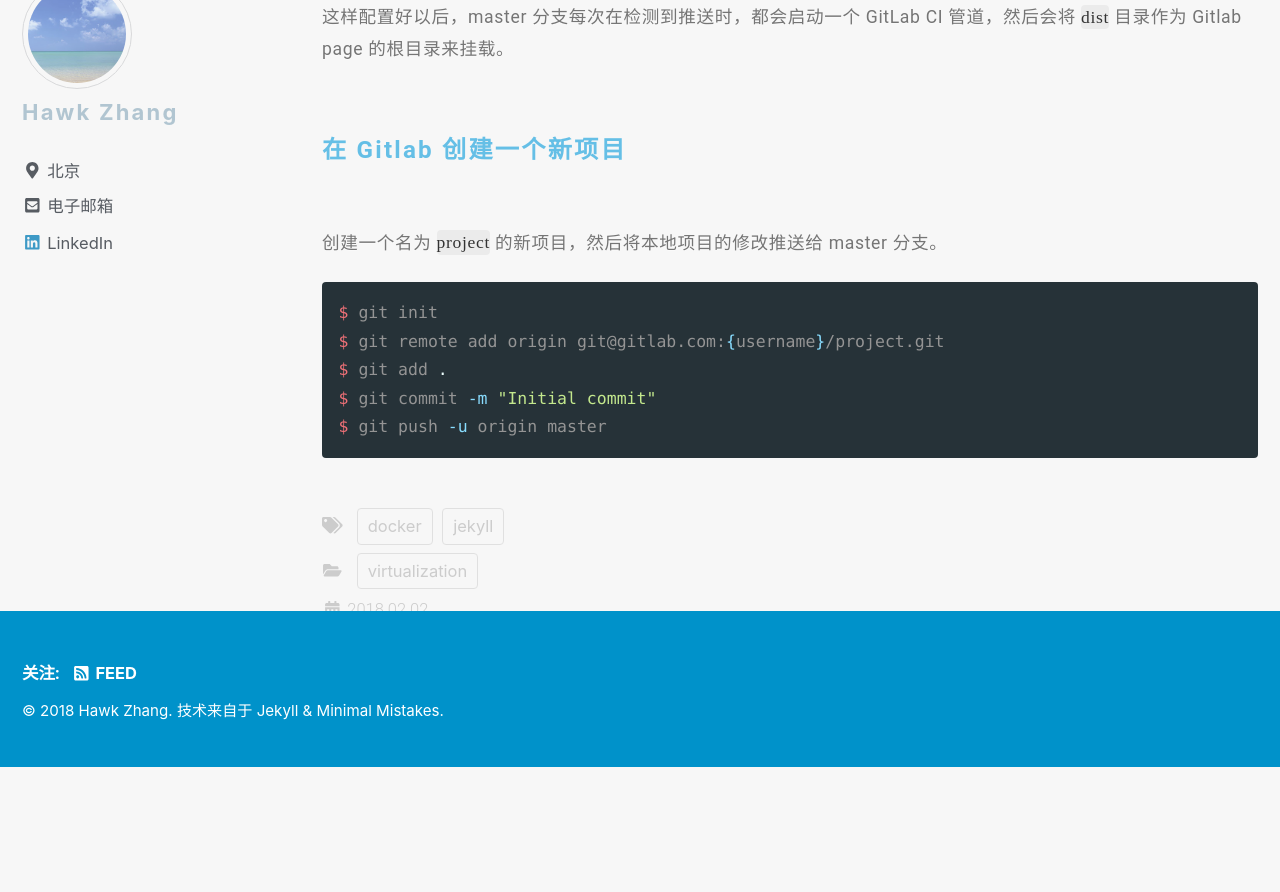
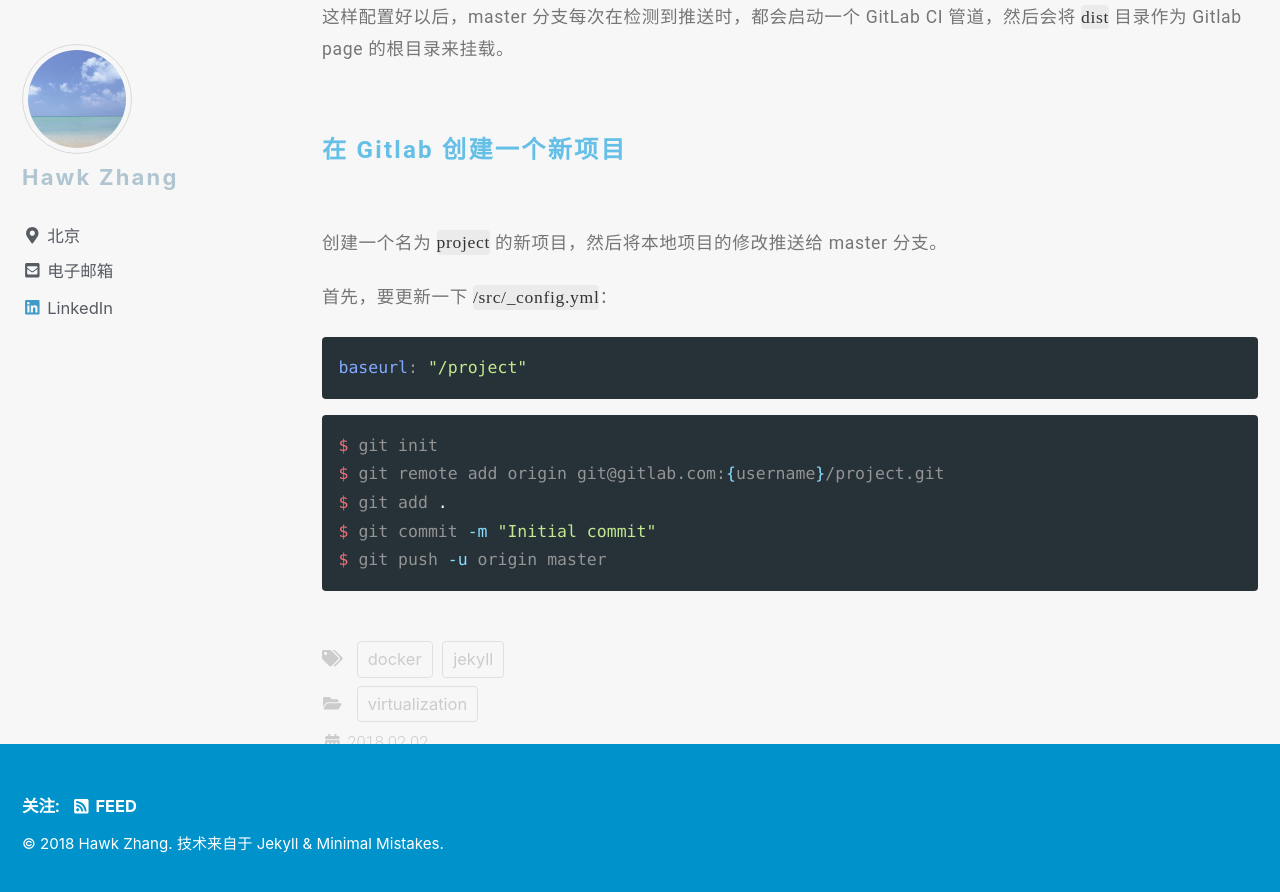
Before and after one commit to narru888/linotes_note, a Jekyll site: the page built from _posts/docker/2018-02-02-docker.jekyll.md, in a window 1280 px wide and 900 px high, scrolled down 4475 px. Shown: the top 892 px of the window. Built offline with Jekyll 4.4.1, drawn with Linux system fonts in a browser that asks for light colours; nearby versions of some CDN libraries; a script that is not in the unit is left out; before the commit the page ends 5242 px from its top, so only the background shows below that.

Commit message:
update on 2018-10-29 10:25:01 CST

````diff
--- a/_posts/docker/2018-02-02-docker.jekyll.md
+++ b/_posts/docker/2018-02-02-docker.jekyll.md
@@ -163,6 +163,13 @@ pages:
 
 创建一个名为 `project` 的新项目，然后将本地项目的修改推送给 master 分支。
 
+首先，要更新一下 `/src/_config.yml`：
+
+```yml
+baseurl: "/project"
+```
+
+
 ```bash
 $ git init
 $ git remote add origin git@gitlab.com:{username}/project.git
````
